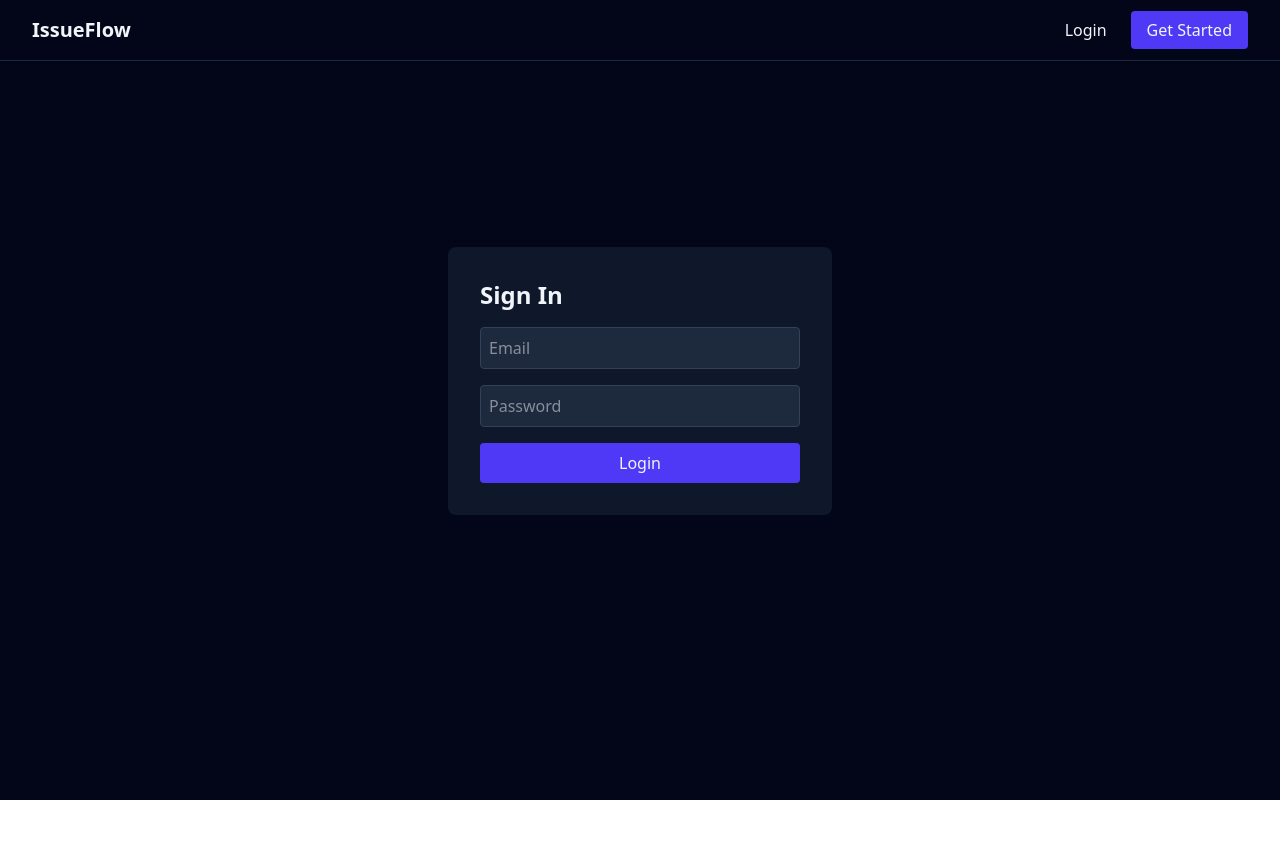
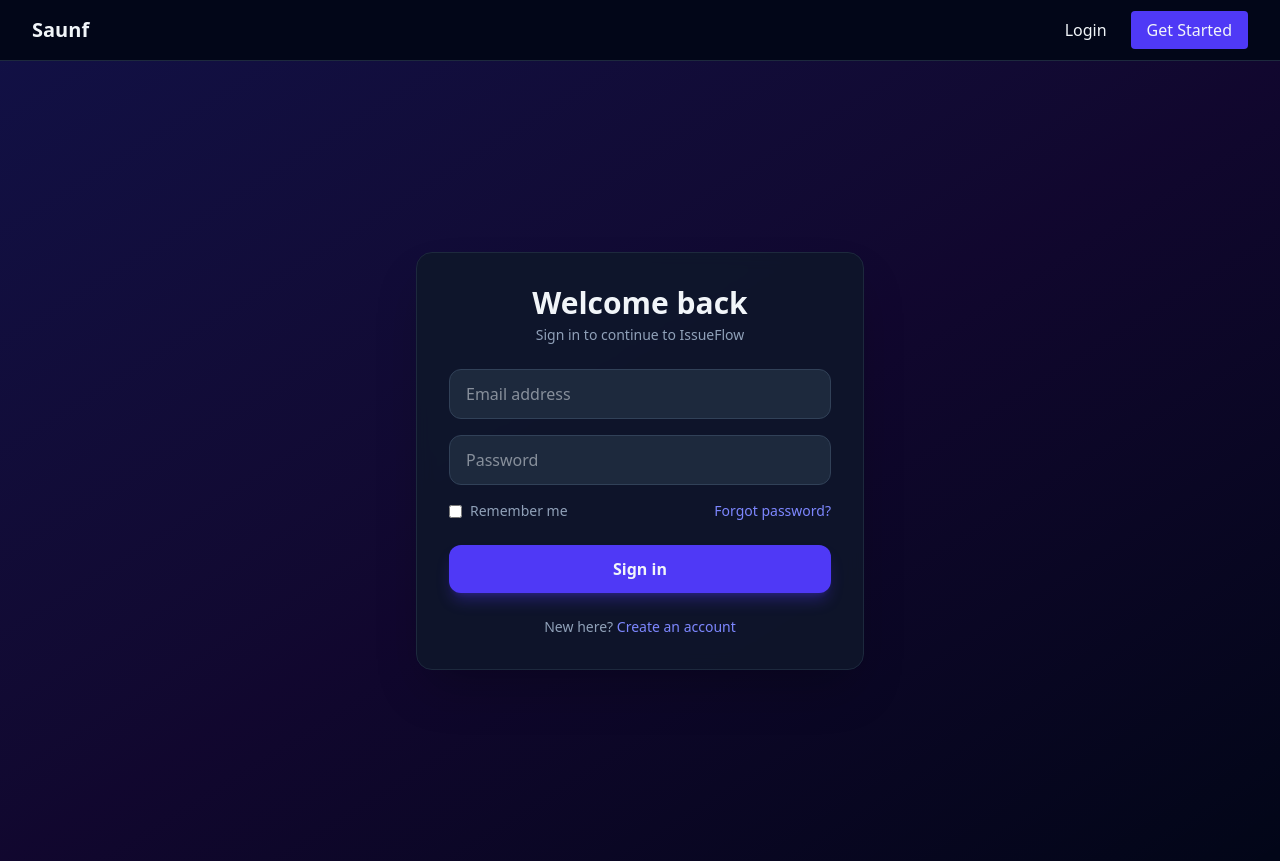
Before and after one commit to Snedit/Saunf, a React app in the folder frontend/: page /login in a window 1280 px wide. Before the commit the page ends 800 px from the top, so only its background shows below. Built offline with nearby package versions, Linux system fonts and the light colour scheme; the HTML template or start-up script is replaced by a standard one.

Commit message:
modern UI

```diff
--- a/frontend/src/components/Navbar.jsx
+++ b/frontend/src/components/Navbar.jsx
@@ -4,7 +4,7 @@ import { Link } from "react-router-dom";
 export default function Navbar() {
 return (
 <nav className="flex items-center justify-between px-8 py-4 border-b border-slate-800">
-<Link to="/" className="text-xl font-bold">IssueFlow</Link>
+<Link to="/" className="text-xl font-bold logo">Saunf</Link>
 <div className="space-x-6">
 <Link to="/login">Login</Link>
 <Link to="/register" className="bg-indigo-600 px-4 py-2 rounded">Get Started</Link>
--- a/frontend/src/pages/Hero.jsx
+++ b/frontend/src/pages/Hero.jsx
@@ -29,7 +29,7 @@ export default function Hero() {
             transition={{ delay: 0.2 }}
             className="mt-6 text-lg text-slate-300 max-w-xl"
           >
-            IssueFlow is a modern, developer-friendly issue tracker with Kanban
+            Saunf is a modern, developer-friendly issue tracker with Kanban
             workflows, real-time updates, and role-based access — built for teams
             who move fast.
           </motion.p>
--- a/frontend/src/pages/Login.jsx
+++ b/frontend/src/pages/Login.jsx
@@ -1,12 +1,67 @@
+import { motion } from "framer-motion";
+import { Link } from "react-router-dom";
+
 export default function Login() {
   return (
-    <div className="flex justify-center items-center h-[80vh]">
-      <form className="bg-slate-900 p-8 rounded-lg w-96 space-y-4">
-        <h2 className="text-2xl font-bold">Sign In</h2>
-        <input className="input" placeholder="Email" />
-        <input className="input" placeholder="Password" type="password" />
-        <button className="btn-primary w-full">Login</button>
-      </form>
+    <div className="relative min-h-screen flex items-center justify-center px-6">
+      {/* Background */}
+      <div className="absolute inset-0 bg-gradient-to-br from-indigo-600/20 via-purple-600/10 to-transparent" />
+
+      <motion.form
+        initial={{ opacity: 0, y: 30 }}
+        animate={{ opacity: 1, y: 0 }}
+        transition={{ duration: 0.45 }}
+        className="relative w-full max-w-md bg-slate-900/90 backdrop-blur p-8 rounded-2xl border border-slate-800 shadow-2xl"
+      >
+        {/* Header */}
+        <div className="mb-6 text-center">
+          <h2 className="text-3xl font-bold">Welcome back</h2>
+          <p className="text-slate-400 text-sm mt-1">
+            Sign in to continue to IssueFlow
+          </p>
+        </div>
+
+        {/* Inputs */}
+        <div className="space-y-4">
+          <input
+            type="email"
+            placeholder="Email address"
+            className="w-full px-4 py-3 rounded-xl bg-slate-800 border border-slate-700 focus:outline-none focus:border-indigo-500 transition"
+          />
+          <input
+            type="password"
+            placeholder="Password"
+            className="w-full px-4 py-3 rounded-xl bg-slate-800 border border-slate-700 focus:outline-none focus:border-indigo-500 transition"
+          />
+        </div>
+
+        {/* Helpers */}
+        <div className="flex justify-between items-center mt-4 text-sm">
+          <label className="flex items-center gap-2 text-slate-400">
+            <input type="checkbox" className="accent-indigo-500" />
+            Remember me
+          </label>
+          <Link
+            to="/forgot-password"
+            className="text-indigo-400 hover:underline"
+          >
+            Forgot password?
+          </Link>
+        </div>
+
+        {/* CTA */}
+        <button className="mt-6 w-full bg-indigo-600 hover:bg-indigo-700 py-3 rounded-xl font-semibold transition shadow-lg shadow-indigo-600/30">
+          Sign in
+        </button>
+
+        {/* Footer */}
+        <p className="text-center text-sm text-slate-400 mt-6">
+          New here?{" "}
+          <Link to="/register" className="text-indigo-400 hover:underline">
+            Create an account
+          </Link>
+        </p>
+      </motion.form>
     </div>
   );
 }
--- a/frontend/src/pages/Project.jsx
+++ b/frontend/src/pages/Project.jsx
@@ -1,23 +1,72 @@
 import { motion } from "framer-motion";
 
+const columns = [
+  { id: "todo", label: "To Do", color: "border-indigo-500" },
+  { id: "in-progress", label: "In Progress", color: "border-yellow-500" },
+  { id: "done", label: "Done", color: "border-green-500" },
+];
 
 export default function Project() {
-const columns = ["todo", "in-progress", "done"];
+  return (
+    <div className="p-8 max-w-7xl mx-auto">
+      {/* Header */}
+      <div className="flex items-center justify-between mb-8">
+        <div>
+          <h1 className="text-3xl font-bold">Kanban Board</h1>
+          <p className="text-slate-400 text-sm">
+            Track issues across your workflow
+          </p>
+        </div>
 
+        <button className="px-5 py-2 rounded-xl bg-indigo-600 hover:bg-indigo-700 transition font-semibold shadow-lg shadow-indigo-600/30">
+          + New Issue
+        </button>
+      </div>
 
-return (
-<div className="p-8">
-<h1 className="text-2xl font-bold mb-6">Kanban Board</h1>
-<div className="grid grid-cols-3 gap-6">
+      {/* Board */}
+      <div className="grid grid-cols-1 md:grid-cols-3 gap-6">
         {columns.map((col) => (
-<div key={col} className="bg-slate-900 rounded-lg p-4">
-<h3 className="capitalize mb-4">{col}</h3>
+          <div
+            key={col.id}
+            className="bg-slate-900 rounded-2xl p-4 border border-slate-800"
+          >
+            {/* Column header */}
+            <div
+              className={`flex items-center justify-between mb-4 pb-2 border-b ${col.color}`}
+            >
+              <h3 className="font-semibold">{col.label}</h3>
+              <span className="text-xs bg-slate-800 px-2 py-1 rounded-full">
+                1
+              </span>
+            </div>
+
+            {/* Cards */}
+            <div className="space-y-3">
               <motion.div
-whileHover={{ scale: 1.02 }}
-className="bg-slate-800 p-3 rounded mb-3"
+                whileHover={{ y: -2 }}
+                whileTap={{ scale: 0.98 }}
+                className="bg-slate-800 rounded-xl p-4 border border-slate-700 cursor-pointer hover:border-indigo-500 transition"
               >
-Sample Issue
+                <h4 className="font-medium mb-1">Sample Issue</h4>
+                <p className="text-xs text-slate-400 mb-3">
+                  Something broke in production
+                </p>
+
+                <div className="flex items-center justify-between text-xs text-slate-400">
+                  <span className="bg-indigo-500/10 text-indigo-400 px-2 py-1 rounded">
+                    Bug
+                  </span>
+                  <span>👤 Alex</span>
+                </div>
               </motion.div>
+
+              {/* Empty state (example) */}
+              {/*
+              <div className="text-sm text-slate-500 text-center py-6">
+                No issues here
+              </div>
+              */}
+            </div>
           </div>
         ))}
       </div>
--- a/frontend/src/pages/Register.jsx
+++ b/frontend/src/pages/Register.jsx
@@ -1,13 +1,59 @@
+import { motion } from "framer-motion";
+import { Link } from "react-router-dom";
+
 export default function Register() {
-return (
-<div className="flex justify-center items-center h-[80vh]">
-<form className="bg-slate-900 p-8 rounded-lg w-96 space-y-4">
-<h2 className="text-2xl font-bold">Create Account</h2>
-<input className="input" placeholder="Name" />
-<input className="input" placeholder="Email" />
-<input className="input" placeholder="Password" type="password" />
-<button className="btn-primary w-full">Register</button>
-</form>
-</div>
-);
+  return (
+    <div className="relative min-h-screen flex items-center justify-center px-6">
+      {/* Background glow */}
+      <div className="absolute inset-0 bg-gradient-to-br from-indigo-600/20 via-purple-600/10 to-transparent" />
+
+      <motion.form
+        initial={{ opacity: 0, y: 30 }}
+        animate={{ opacity: 1, y: 0 }}
+        transition={{ duration: 0.5 }}
+        className="relative bg-slate-900/90 backdrop-blur p-8 rounded-2xl w-full max-w-md border border-slate-800 shadow-2xl"
+      >
+        {/* Header */}
+        <div className="mb-6 text-center">
+          <h2 className="text-3xl font-bold">Create your account</h2>
+          <p className="text-slate-400 text-sm mt-1">
+            Start tracking work in minutes
+          </p>
+        </div>
+
+        {/* Inputs */}
+        <div className="space-y-4">
+          <input
+            className="w-full px-4 py-3 rounded-xl bg-slate-800 border border-slate-700 focus:outline-none focus:border-indigo-500 transition"
+            placeholder="Full name"
+          />
+          <input
+            className="w-full px-4 py-3 rounded-xl bg-slate-800 border border-slate-700 focus:outline-none focus:border-indigo-500 transition"
+            placeholder="Email address"
+          />
+          <input
+            type="password"
+            className="w-full px-4 py-3 rounded-xl bg-slate-800 border border-slate-700 focus:outline-none focus:border-indigo-500 transition"
+            placeholder="Password"
+          />
+        </div>
+
+        {/* CTA */}
+        <button className="mt-6 w-full bg-indigo-600 hover:bg-indigo-700 py-3 rounded-xl font-semibold transition shadow-lg shadow-indigo-600/30">
+          Create account
+        </button>
+
+        {/* Footer */}
+        <p className="text-center text-sm text-slate-400 mt-6">
+          Already have an account?{" "}
+          <Link
+            to="/login"
+            className="text-indigo-400 hover:underline"
+          >
+            Sign in
+          </Link>
+        </p>
+      </motion.form>
+    </div>
+  );
 }
```
Lines whose indentation alone changed are shown as unchanged.
